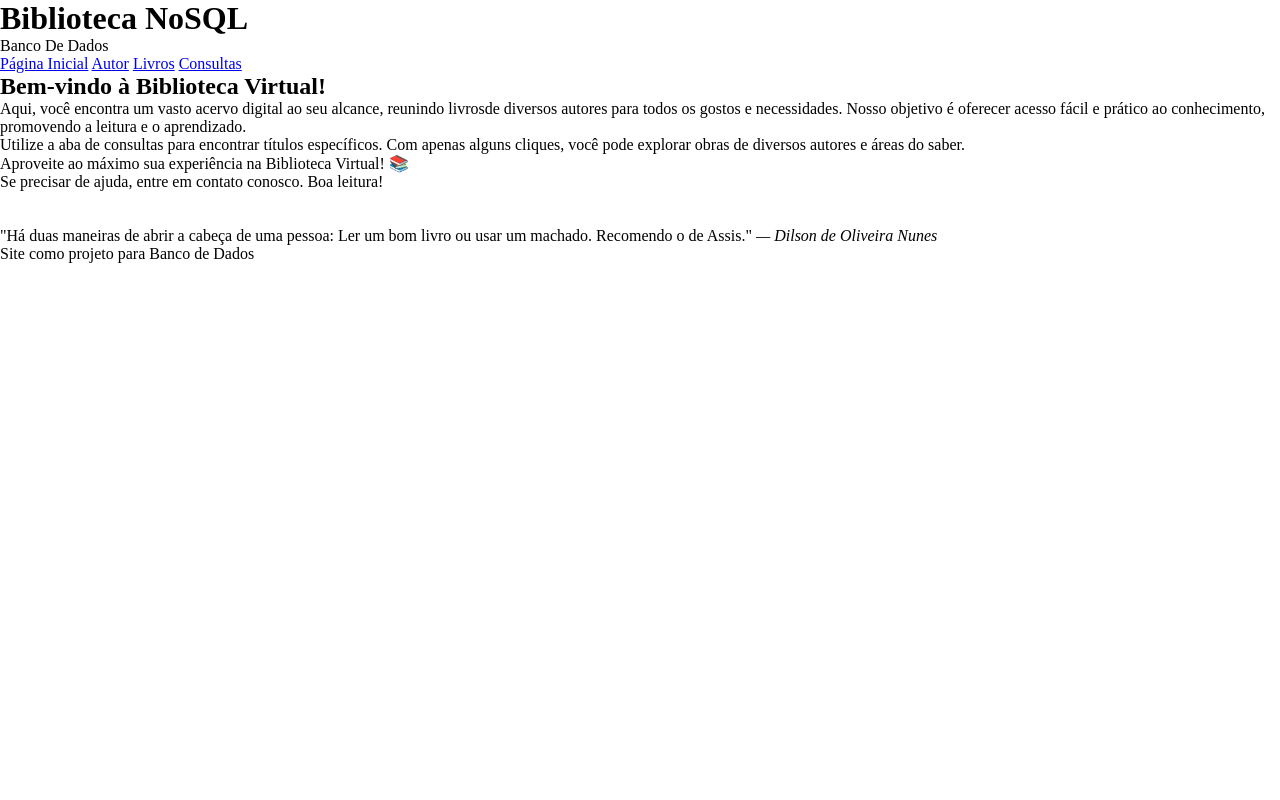
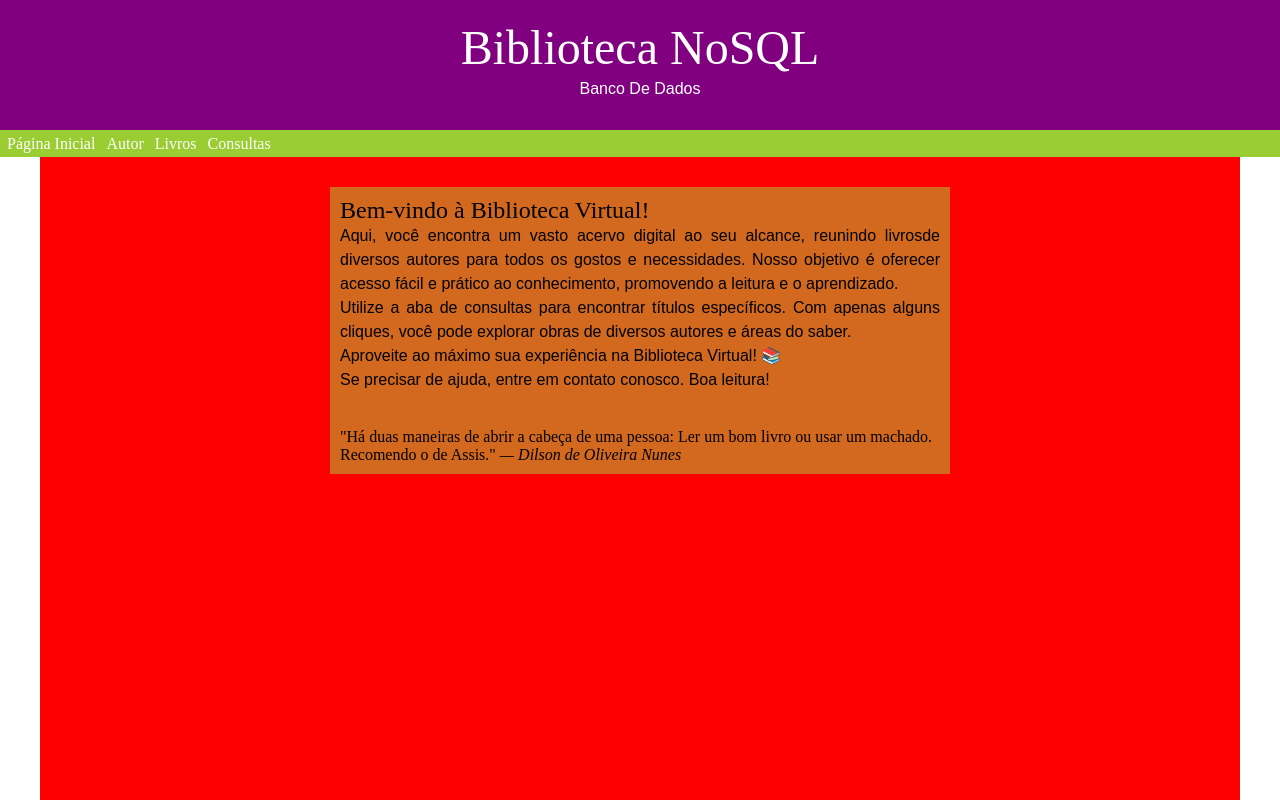
Before and after one commit to Esdrasalvess/BibliotecaNoSQL, a website: page Projeto Mongodb/html/index2.html in a window 1280 px wide. Shown: the top 800 px of the page. Drawn offline with Linux system fonts and the light colour scheme.

Commit message:
atualizando  index

```diff
--- a/Projeto Mongodb/css/style.css
+++ b/Projeto Mongodb/css/style.css
@@ -2,3 +2,67 @@
     margin: 0px;
     padding: 0px;
 }
+
+header {
+    background-color: purple;
+    height: 130px;
+}
+
+header h1 {
+    font-size: 3em;
+    font-family: 'Times New Roman', Times, serif;
+    font-weight: normal;
+
+    text-align: center;
+
+    padding-top: 20px;
+
+    color: white;
+}
+
+header p {
+    font-family: Arial, Helvetica, sans-serif;
+    font-weight: normal;
+
+    text-align: center;
+    margin-top: 5px;
+
+    color: white;
+
+}
+
+body {
+    background-color: white;
+    height: 100vh;
+
+}
+
+nav {
+    background-color: yellowgreen;
+    height: 20px;
+    padding-top: 5px;
+    padding-bottom: 2px;
+}
+
+nav a {
+    margin-left: 7px;
+    text-decoration: none;
+    color: white;
+}
+
+nav a:hover {
+    background-color: rgb(255, 0, 242);
+    transition-duration: 0.4s;
+    padding: 3px;
+    border-radius: 3px;
+}
+
+
+footer {
+    background-color: black;
+}
+
+footer p {
+    color: white;
+    text-align: center;
+}
--- /dev/null
+++ b/Projeto Mongodb/css/style_index.css
@@ -0,0 +1,40 @@
+* {
+    margin: 0px;
+    padding: 0px;
+}
+
+main {
+    height: 100vh;
+    background-color: red;
+    width: 1200px;
+    margin: auto;
+}
+
+
+article {
+
+    padding: 10px;
+
+    position: relative;
+    top: 30px;
+
+    height: 380x;
+    width: 600px;
+
+    margin: auto;
+
+    background-color: chocolate;
+}
+
+article h2  {
+    font-weight: normal;
+    font-family: serif;
+
+}
+
+article p {
+    font-family: sans-serif;
+
+    line-height: 1.5;
+    text-align: justify;
+}
--- a/Projeto Mongodb/html/index2.html
+++ b/Projeto Mongodb/html/index2.html
@@ -6,6 +6,7 @@
     <title>Biblioteca NoSQL</title>
     <link rel="shortcut icon" href="../imgs/icon.png" type="image/x-icon">
     <link rel="stylesheet" href="../css/style.css">
+    <link rel="stylesheet" href="../css/style_index.css">
 </head>
 
 <body>
```
